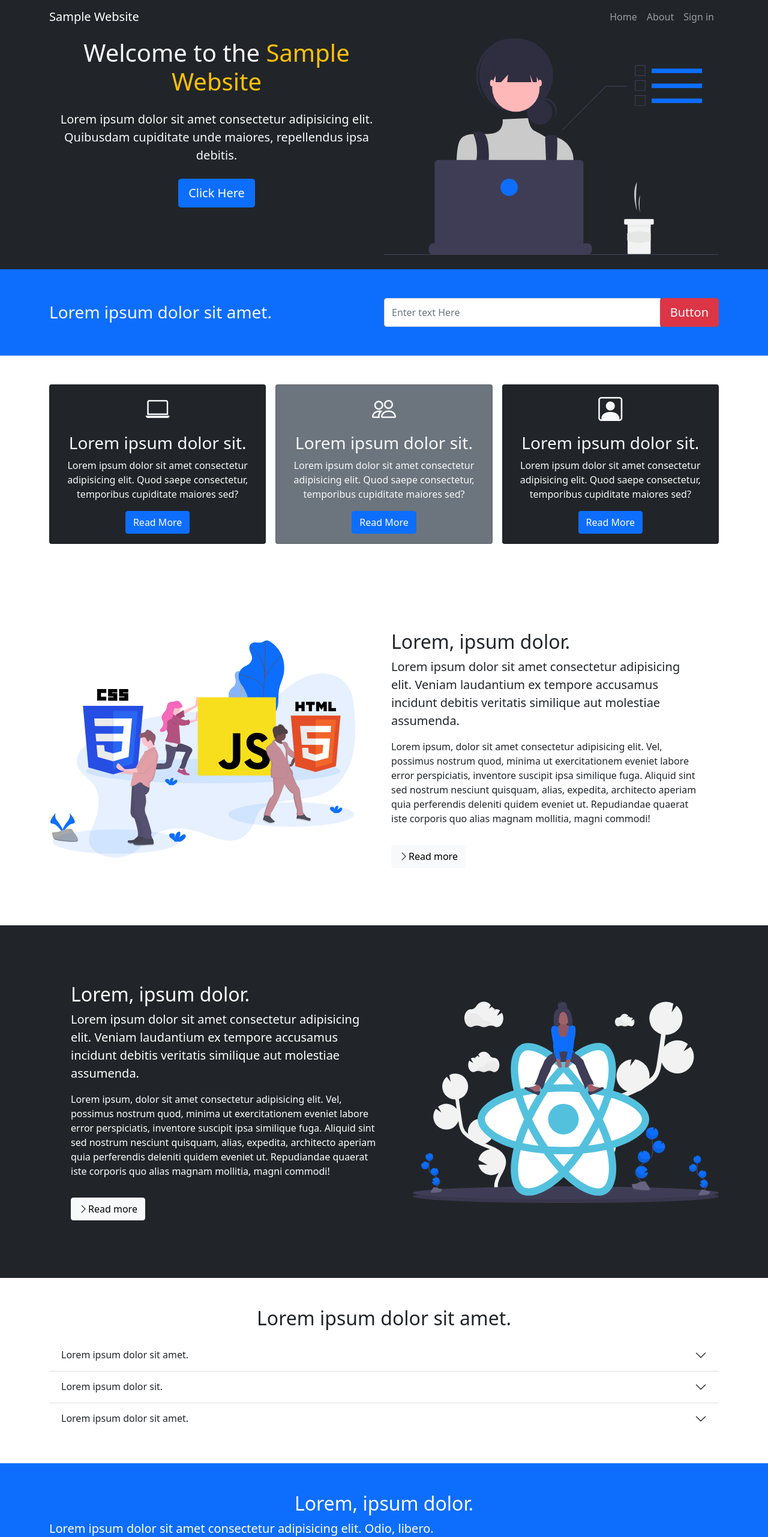
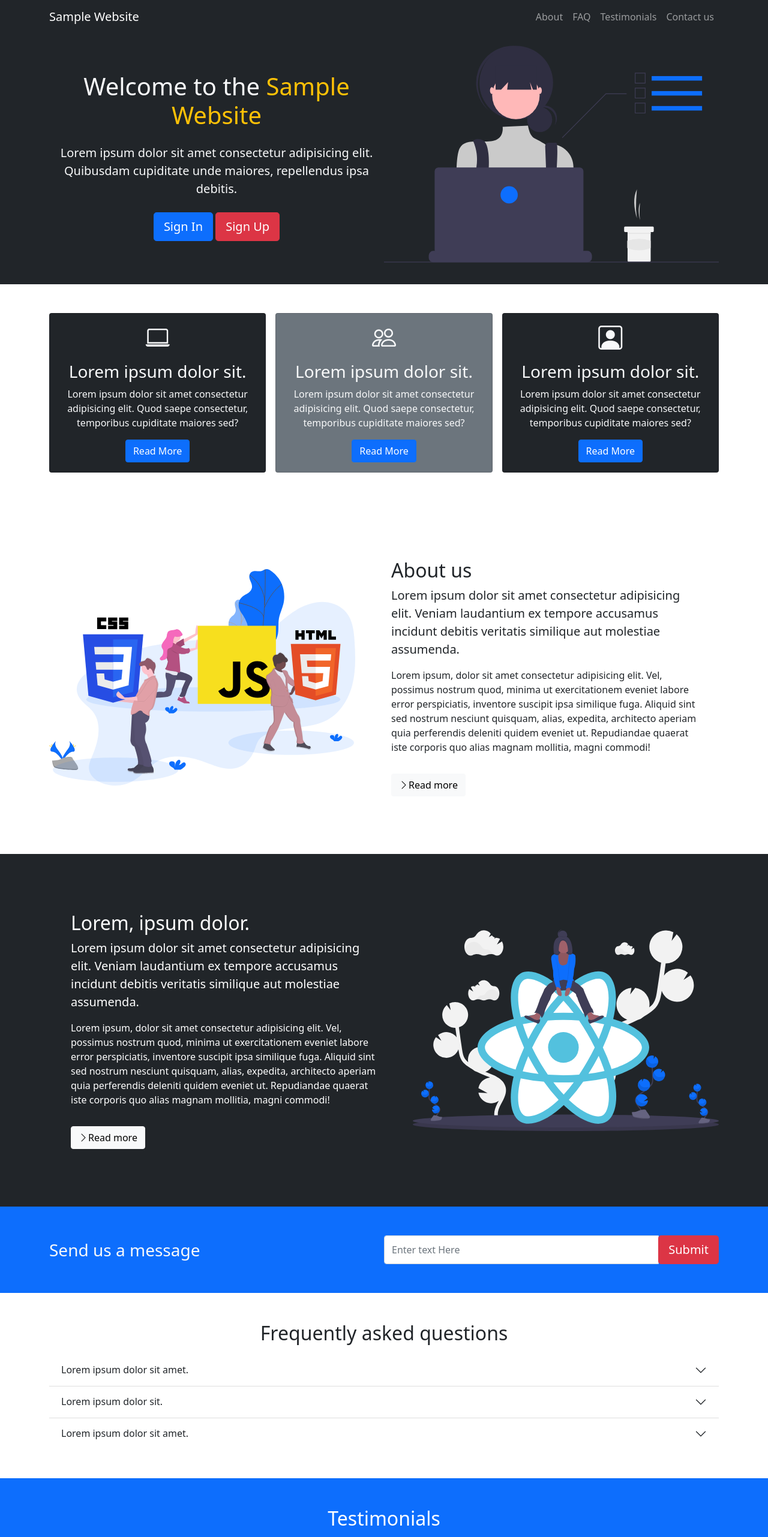
Before and after one commit to Santosh311/Sample-website, a plain HTML site: page index.html in a window 1280 px wide. Shown: the top 2563 px of the page at 60% size. Drawn offline with nearby package versions, Linux system fonts and the light colour scheme.

Commit message:
Final Commit

```diff
--- a/index.html
+++ b/index.html
@@ -20,13 +20,16 @@
             <div class="collapse navbar-collapse" id="navmenu">
                 <ul class="navbar-nav ms-auto">
                     <li class="nav-item">
-                        <a href="#home" class="nav-link">Home</a>
+                        <a href="#about" class="nav-link">About</a>
                     </li>
                     <li class="nav-item">
-                        <a href="#faq" class="nav-link">About</a>
+                        <a href="#faq" class="nav-link">FAQ</a>
                     </li>
                     <li class="nav-item">
-                        <a href="#signin" class="nav-link">Sign in</a>
+                        <a href="#testimonial" class="nav-link">Testimonials</a>
+                    </li>
+                    <li class="nav-item">
+                        <a href="#contact" class="nav-link">Contact us</a>
                     </li>
                 </ul>
             </div>
@@ -37,28 +40,17 @@
     <section class="bg-dark text-light p-4 text-center text-sm-center">
         <div class="container">
             <div class="d-sm-flex align-itens-center justify-content-between">
-                <div>
+                <div class="py-5 mt-2">
                     <h1>Welcome to the <span class="text-warning">Sample Website</span></h1>
                     <p class="lead my-4">Lorem ipsum dolor sit amet consectetur adipisicing elit. Quibusdam cupiditate unde maiores, repellendus ipsa debitis.</p>
-                    <button class="btn btn-primary btn-lg" data-bs-toggle="modal" data-bs-target="#signin">Click Here</button>
+                    <button class="btn btn-primary btn-lg" data-bs-toggle="modal" data-bs-target="#signin">Sign In</button>
+                    <button class="btn btn-danger btn-lg ml-3" data-bs-toggle="modal" data-bs-target="#signup">Sign Up</button>
                 </div>
                 <img class="img-fluid w-50 d-none d-sm-block" src="imgs/showcase.svg" alt="Showcase Image">
             </div>
         </div>
     </section>
-    <section class="bg-primary text-light p-5">
-        <div class="container">
-            <div class="d-md-flex justify-content-between align-items-center">
-                <h3 class="mb-3 mb-md-0">Lorem ipsum dolor sit amet.</h3>
-                <div class="input-group input-box">
-                    <input type="text" class="form-control" placeholder="Enter text Here" aria-label="Enter text Here">
-                    <div class="input-group-append">
-                      <button class="btn btn-danger btn-lg" type="button">Button</button>
-                    </div>
-                  </div>
-            </div>
-        </div>
-    </section>
+
     <!-- Boxes -->
     <section class="p-5">
         <div class="container">
@@ -115,14 +107,14 @@
         </div>
     </section>
     <!-- Learn -->
-    <section id="home" class="p-5">
+    <section id="about" class="p-5">
         <div class="container">
             <div class="row align-items-center justify-content-between">
                 <div class="col-md">
                     <img src="imgs/fundamentals.svg" class="img-fluid" alt="fundamentals">
                 </div>
                 <div class="col-md p-5">
-                    <h2>Lorem, ipsum dolor.</h2>
+                    <h2>About us</h2>
                     <p class="lead">
                         Lorem ipsum dolor sit amet consectetur adipisicing elit. Veniam laudantium ex tempore accusamus incidunt debitis veritatis similique aut molestiae assumenda.
                     </p>
@@ -135,7 +127,7 @@
             </div>
         </div>
     </section>
-    <section id="home" class="p-5 bg-dark text-white">
+    <section class="p-5 bg-dark text-white">
         <div class="container">
             <div class="row align-items-center justify-content-between">
 
@@ -156,10 +148,23 @@
             </div>
         </div>
     </section>
+    <section class="bg-primary text-light p-5">
+        <div class="container">
+            <div class="d-md-flex justify-content-between align-items-center">
+                <h3 class="mb-3 mb-md-0">Send us a message</h3>
+                <div class="input-group input-box">
+                    <input type="text" class="form-control" placeholder="Enter text Here" aria-label="Enter text Here">
+                    <div class="input-group-append">
+                      <button class="btn btn-danger btn-lg" type="button">Submit</button>
+                    </div>
+                  </div>
+            </div>
+        </div>
+    </section>
     <!-- Accordion -->
     <section id="faq" class="p-5">
         <div class="container">
-            <h2 class="text-center mb-3">Lorem ipsum dolor sit amet.</h2>
+            <h2 class="text-center mb-3">Frequently asked questions</h2>
             <div class="accordion accordion-flush" id="questions">
                 <!-- Item 1 -->
                 <div class="accordion-item">
@@ -197,10 +202,10 @@
               </div>
         </div>
     </section>
-    <!-- Grid -->
-    <section id="gridcontent" class="p-5 bg-primary">
+    <!-- Testimonial Grid -->
+    <section id="testimonial" class="p-5 bg-primary">
         <div class="container">
-            <h2 class="text-center text-white">Lorem, ipsum dolor.</h2>
+            <h2 class="text-center text-white">Testimonials</h2>
             <p class="lead text-white lead mb-4">
                 Lorem ipsum dolor sit amet consectetur adipisicing elit. Odio, libero.
             </p>
@@ -261,7 +266,7 @@
         </div>
     </section>
     <!-- Contact us -->
-    <section class="p-5">
+    <section id="contact" class="p-5">
         <div class="container">
             <div class="row g-4">
                 <div class="col-md-6">
@@ -303,7 +308,7 @@
     <div class="modal-dialog">
       <div class="modal-content">
         <div class="modal-header">
-          <h5 class="modal-title" id="exampleModalLabel">Modal title</h5>
+          <h5 class="modal-title" id="exampleModalLabel" style="color: blue;">SIGN IN</h5>
           <button type="button" class="btn-close" data-bs-dismiss="modal" aria-label="Close"></button>
         </div>
         <div class="modal-body">
@@ -328,6 +333,46 @@
       </div>
     </div>
   </div>
+  <div class="modal fade" id="signup" tabindex="-1" aria-labelledby="exampleModalLabel" aria-hidden="true">
+    <div class="modal-dialog">
+      <div class="modal-content">
+        <div class="modal-header">
+          <h5 class="modal-title" id="exampleModalLabel" style="color: darkred">SIGN UP</h5>
+          <button type="button" class="btn-close" data-bs-dismiss="modal" aria-label="Close"></button>
+        </div>
+        <div class="modal-body">
+            <p class="lead">Create your account</p>
+            <form action="">
+                <div class="mb-3">
+                    <label for="fullname" class="col-form-label">Enter your Full name:
+                    </label>
+                    <input type="text" class="form-control" id="fullname">
+                </div>
+                <div class="mb-3">
+                    <label for="username" class="col-form-label">Enter Username:
+                    </label>
+                    <input type="text" class="form-control" id="username">
+                </div>
+                <div class="mb-3">
+                    <label for="password" class="col-form-label">Enter Password:
+                    </label>
+                    <input type="password" class="form-control" id="password">
+                </div>
+                <div class="mb-3">
+                    <label for="confirm-password" class="col-form-label">Confirm Password:
+                    </label>
+                    <input type="password" class="form-control" id="confirm-password">
+                </div>
+            </form>
+        </div>
+        <div class="modal-footer">
+          <button type="button" class="btn btn-secondary" data-bs-dismiss="modal">Close</button>
+          <button type="button" class="btn btn-success">Register</button>
+        </div>
+      </div>
+    </div>
+  </div>
+
 
     <script src="https://cdn.jsdelivr.net/npm/bootstrap@5.1.3/dist/js/bootstrap.bundle.min.js" integrity="sha384-ka7Sk0Gln4gmtz2MlQnikT1wXgYsOg+OMhuP+IlRH9sENBO0LRn5q+8nbTov4+1p" crossorigin="anonymous"></script>
 </body>
```
